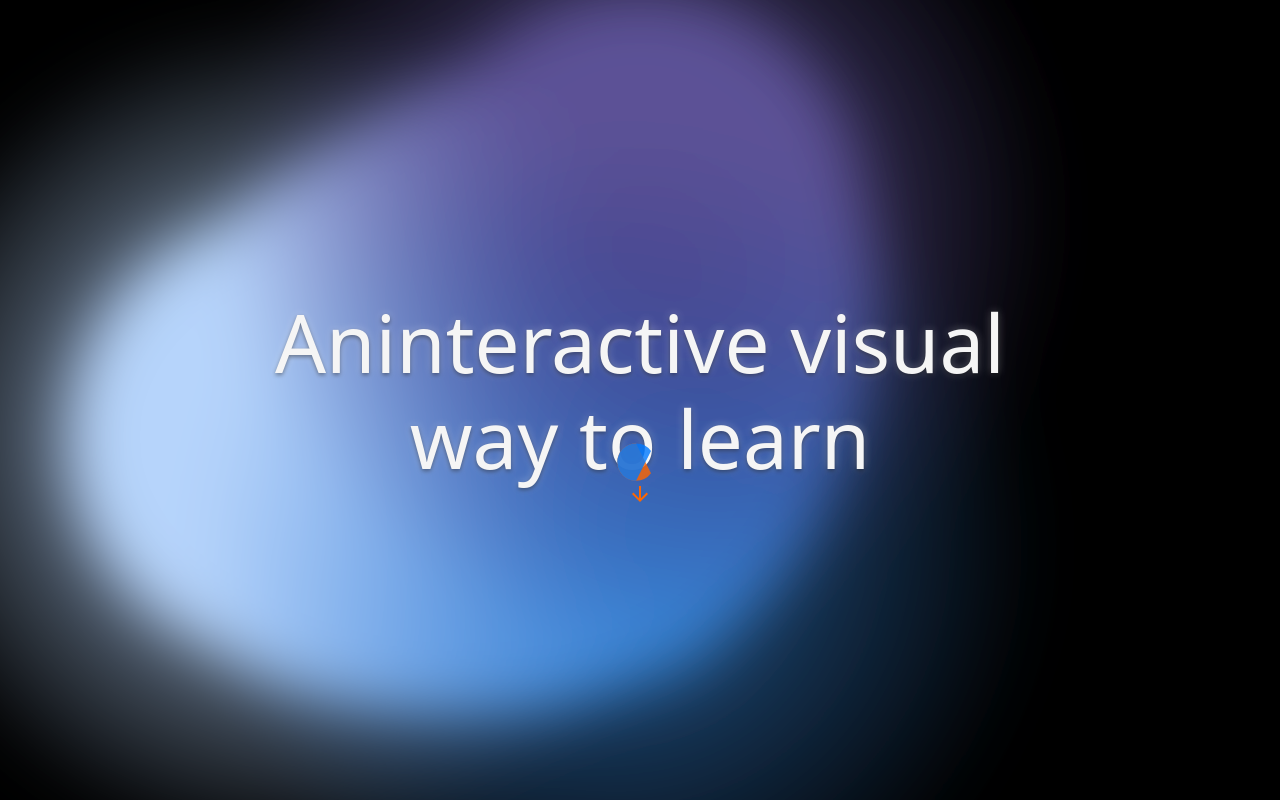
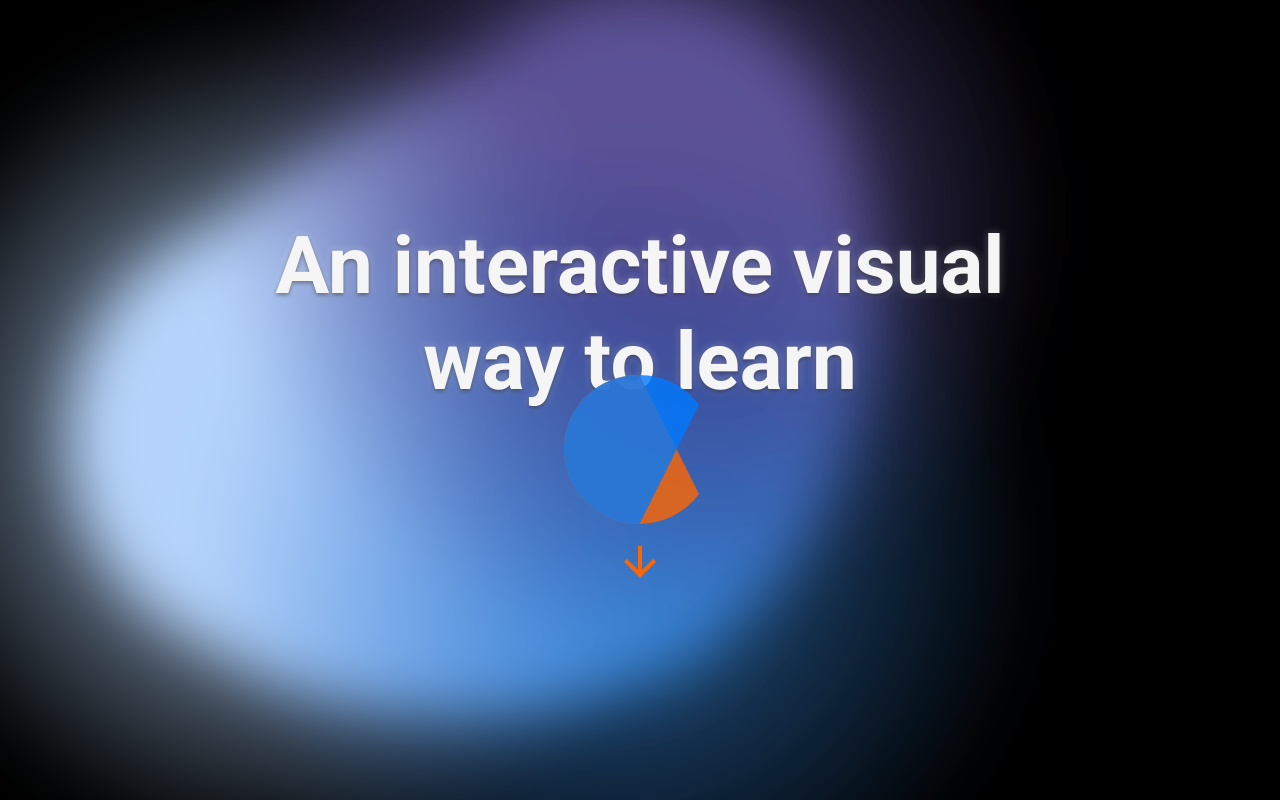
Before and after one commit to R0drigo-0/cryptolab, a React (Create React App) app: page /#/ in a window 1280 px wide. Shown: the top 800 px of the page. Built offline with nearby package versions, Linux system fonts and the light colour scheme.

Commit message:
HomePage style v3

```diff
--- a/package.json
+++ b/package.json
@@ -10,6 +10,9 @@
     "@dnd-kit/core": "^6.2.0",
     "@emotion/react": "^11.13.5",
     "@emotion/styled": "^11.13.5",
+    "@fortawesome/fontawesome-svg-core": "^6.7.2",
+    "@fortawesome/free-solid-svg-icons": "^6.7.2",
+    "@fortawesome/react-fontawesome": "^0.2.2",
     "@mui/icons-material": "^6.1.8",
     "@mui/material": "^6.1.8",
     "@testing-library/jest-dom": "^5.17.0",
--- a/src/index.css
+++ b/src/index.css
@@ -1,8 +1,10 @@
+@import url('https://fonts.googleapis.com/css2?family=DM+Sans:ital,opsz,wght@0,9..40,100..1000;1,9..40,100..1000&family=Roboto:ital,wght@0,100;0,300;0,400;0,500;0,700;0,900;1,100;1,300;1,400;1,500;1,700;1,900&display=swap');
+
 body {
   margin: 0;
-  font-family: -apple-system, BlinkMacSystemFont, 'Segoe UI', 'Roboto', 'Oxygen',
+  font-family: 'Roboto', -apple-system, BlinkMacSystemFont, 'Segoe UI', 'Roboto', 'Oxygen',
     'Ubuntu', 'Cantarell', 'Fira Sans', 'Droid Sans', 'Helvetica Neue',
-    sans-serif;
+    sans-serif!important;
   -webkit-font-smoothing: antialiased;
   -moz-osx-font-smoothing: grayscale;
 }
--- a/src/styles/HomePageView.module.css
+++ b/src/styles/HomePageView.module.css
@@ -89,6 +89,7 @@ button {
     color: var(--cryptolab-white);
     touch-action: manipulation;
     -webkit-user-select: none;
+    user-select: none;
     justify-content: center;
     box-sizing: border-box;
     vertical-align: middle;
@@ -149,6 +150,7 @@ button:disabled {
     flex-direction: column;
     align-items: center;
     display: flex;
+    z-index: 15;
 }
 
 .scroll-indicator {
@@ -223,7 +225,7 @@ button:disabled {
     background: black;
     top: 0;
     left: 0;
-    z-index: -2;
+    z-index: -10;
 }
 
 .gradientBg .gradientsContainer {
@@ -361,3 +363,25 @@ button:disabled {
 .main-container>* {
     z-index: 2;
 }
+
+h1 {
+  font-weight: 700;
+}
+
+@keyframes clickScroll {
+  0% {
+    transform: translateY(0);
+  }
+  50% {
+    transform: translateY(10px);
+  }
+  100% {
+    transform: translateY(0);
+  }
+}
+
+.scrollIndicator {
+  z-index: 20;
+  animation: clickScroll 1s infinite;
+  cursor: "pointer"!important;
+}
--- a/src/views/HomePageView.jsx
+++ b/src/views/HomePageView.jsx
@@ -38,14 +38,18 @@ const HomePageView = () => {
     let lastScrollTop = 0;
 
     const handleScroll = () => {
-        const scrollPosition = document.documentElement.scrollTop || document.body.scrollTop;
+      const scrollPosition =
+        document.documentElement.scrollTop || document.body.scrollTop;
       const scrollThreshold = window.innerHeight * 0.91;
       const autoScrollThreshold = document.documentElement.scrollHeight * 0.001;
 
-        if (scrollPosition > autoScrollThreshold && scrollPosition > lastScrollTop) {
+      if (
+        scrollPosition > autoScrollThreshold &&
+        scrollPosition > lastScrollTop
+      ) {
         window.scrollTo({
           top: document.documentElement.scrollHeight,
-            behavior: 'smooth'
+          behavior: "smooth",
         });
       }
 
@@ -59,6 +63,13 @@ const HomePageView = () => {
     };
   }, []);
 
+  const handleScrollDown = () => {
+    window.scrollTo({
+      top: window.innerHeight,
+      behavior: "smooth",
+    });
+  };
+
   return (
     <>
       <Navbar />
@@ -69,16 +80,10 @@ const HomePageView = () => {
           <div className={styles.mainContainer}>
             <h1>
               <span
-                className="roboto-bold"
-                style={{ position: "relative", zIndex: 10 }}
-              >
-                An
-              </span>
-              <span
                 className="interactive_visual roboto-bold"
                 style={{ position: "relative", zIndex: 10 }}
               >
-                interactive visual
+                An interactive visual
               </span>
               <br />
               <span
@@ -93,16 +98,23 @@ const HomePageView = () => {
                 <img
                   src={logo}
                   className={styles.logo}
-                  style={{ position: "relative", zIndex: 10 }}
+                  style={{ position: "relative", zIndex: 10, height: "10rem" }}
                   alt="Logo"
                 />
               </div>
               <div
-                className={styles.scrollIndicator}
+                className={`${styles.scrollIndicator}`}
                 style={{ position: "relative", zIndex: 10 }}
+                onClick={handleScrollDown}
               >
                 <ArrowDownwardIcon
-                  style={{ color: "var(--cryptolab-orange)" }}
+                  style={{
+                    color: "var(--cryptolab-orange)",
+                    marginTop: "10px",
+                    fontSize: "3rem",
+                    cursor: "pointer",
+                    zIndex: "20",
+                  }}
                 />
               </div>
             </div>
```
Also changed, not shown: 1 other file (tests, documents, lock files or other folders). Lines whose indentation alone changed are shown as unchanged.
